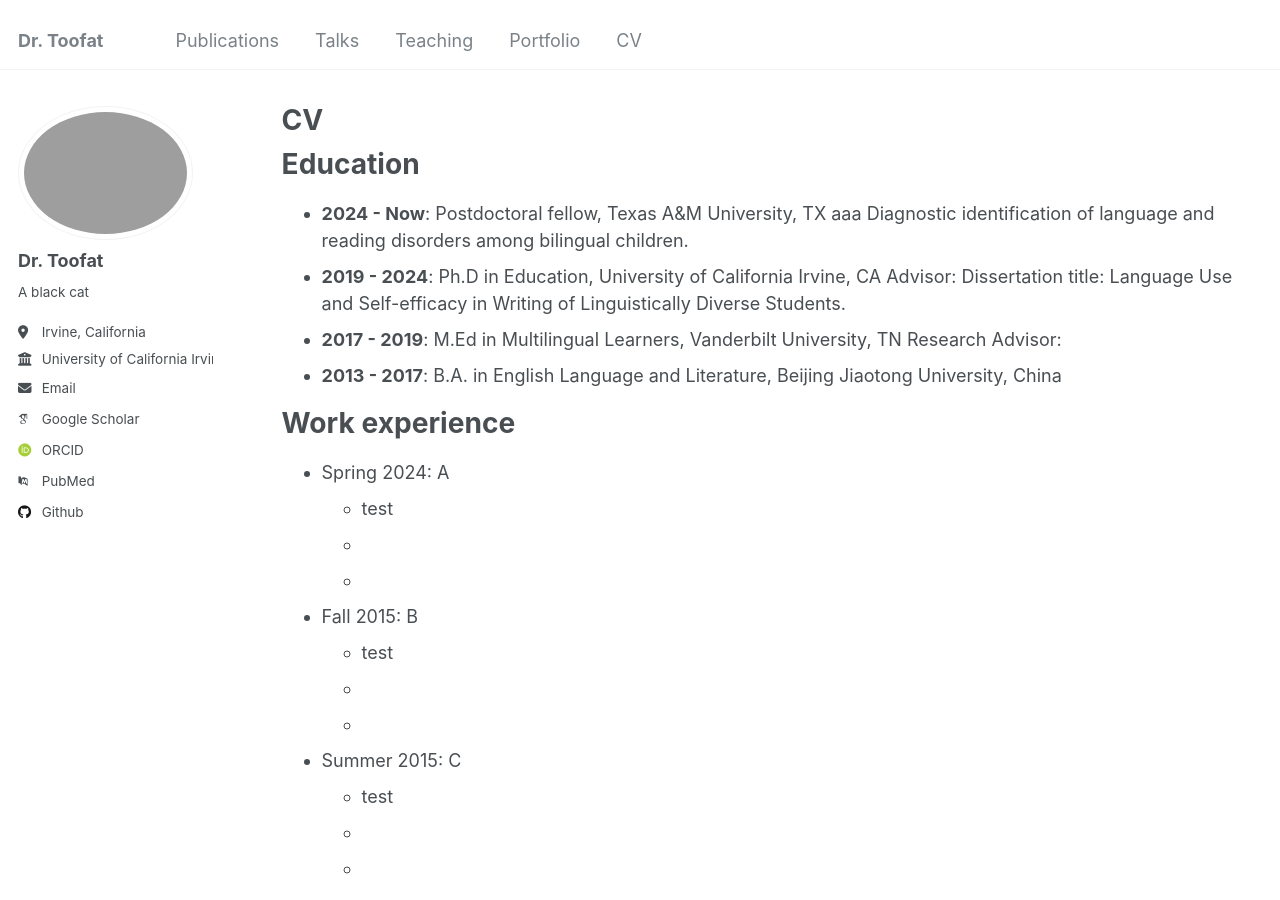
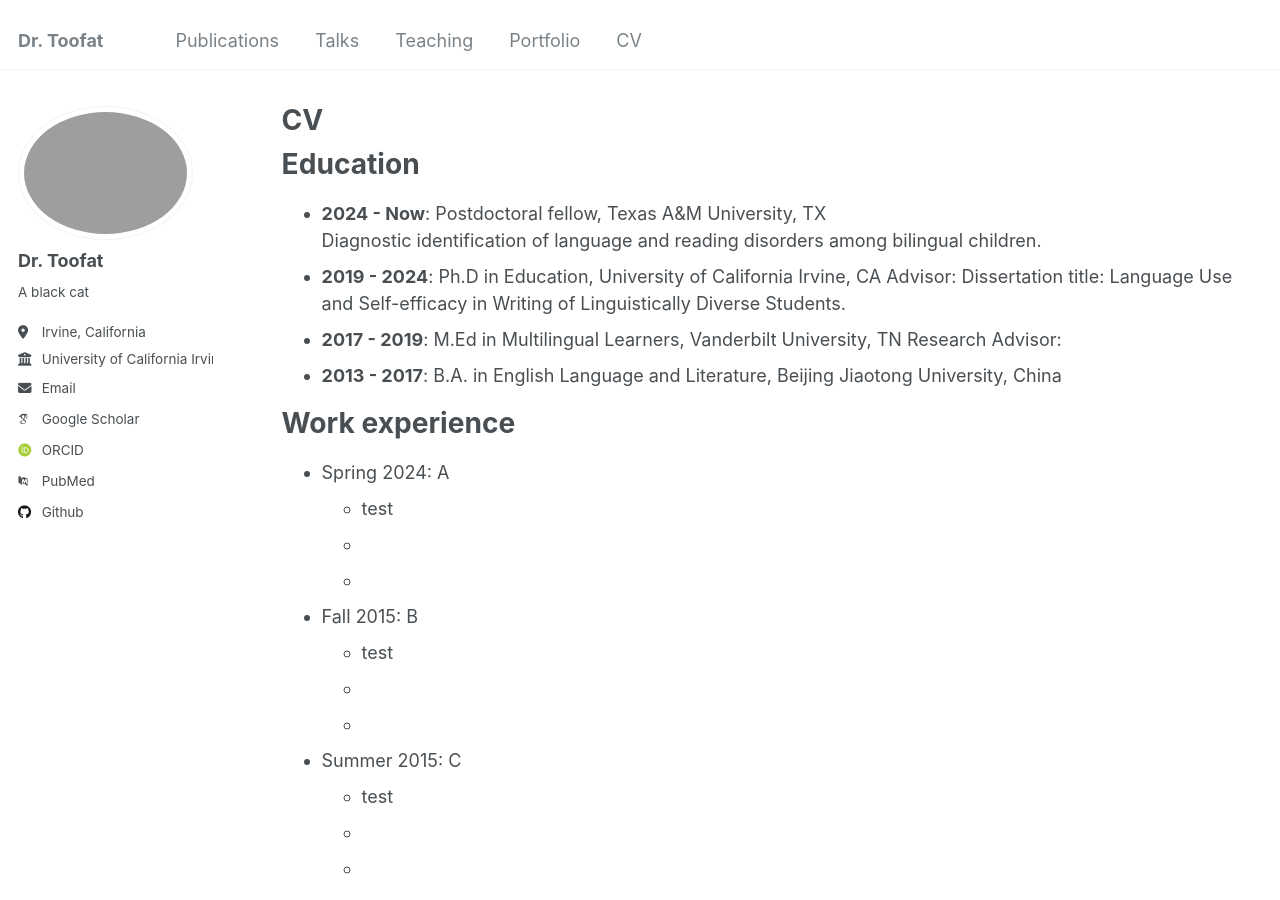
Before and after one commit to AltriaCarrie/altriacarrie.github.io, a Jekyll site: the page built from _pages/cv.md, in a window 1280 px wide and 900 px high. Built offline with Jekyll 4.4.1, drawn with Linux system fonts in a browser that asks for light colours; some web fonts are replaced.

Commit message:
Update cv.md

```diff
--- a/_pages/cv.md
+++ b/_pages/cv.md
@@ -11,8 +11,7 @@ redirect_from:
 
 Education
 ======
-* **2024 - Now**:  Postdoctoral fellow, Texas A&M University, TX
-  aaa
+* **2024 - Now**:  Postdoctoral fellow, Texas A&M University, TX<br />
                Diagnostic identification of language and reading disorders among bilingual children.
 * **2019 - 2024**: Ph.D in Education, University of California Irvine, CA
                Advisor:
```
